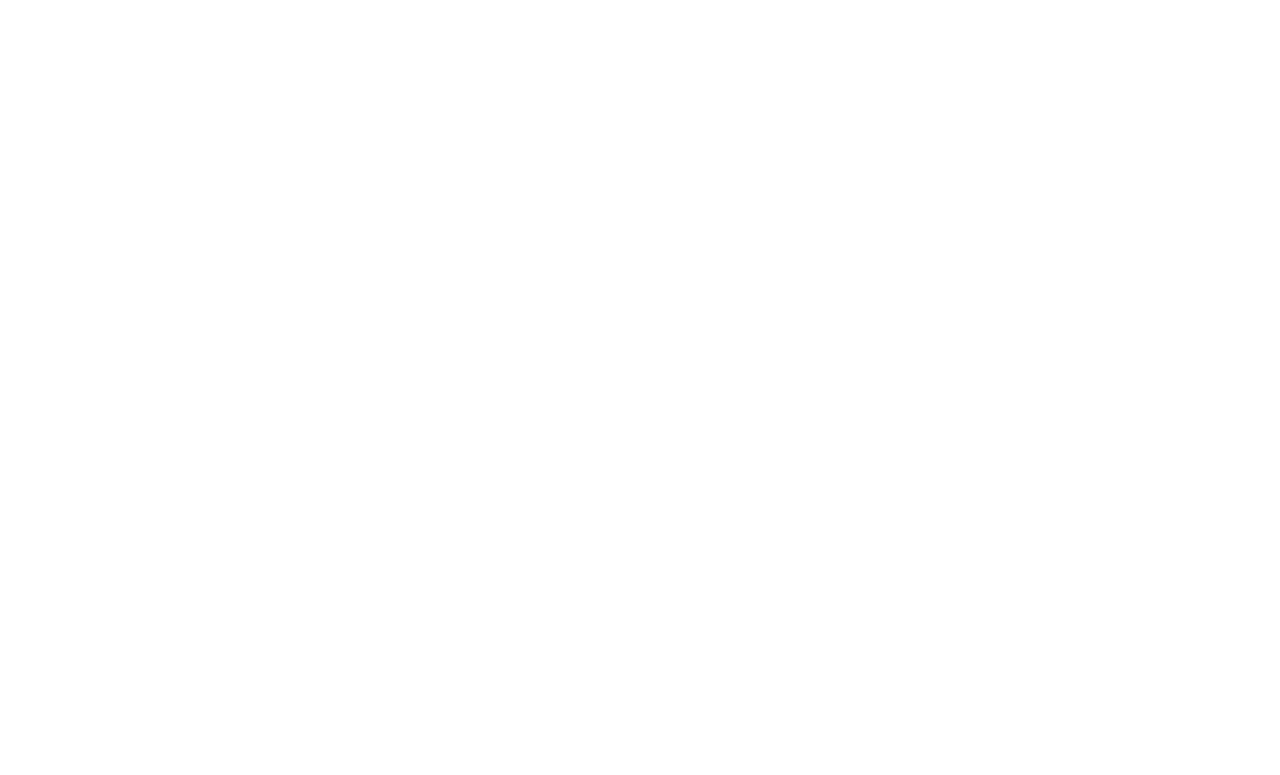
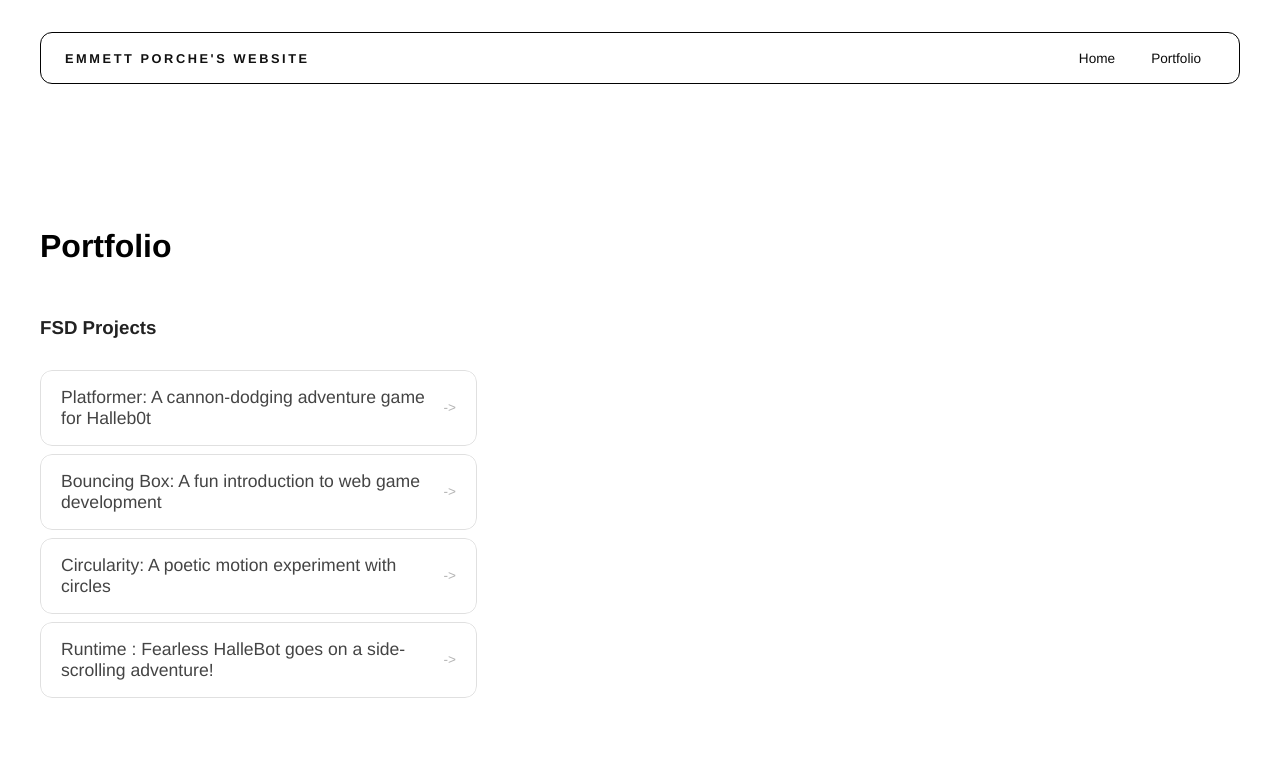
Before and after one commit to EmmettPorche/EmmettPorche.github.io, a plain HTML site: page portfolio.html in a window 1280 px wide. Drawn offline with Linux system fonts and the light colour scheme.

Commit message:
Pushing website

```diff
--- a/portfolio.html
+++ b/portfolio.html
@@ -0,0 +1,52 @@
+<!DOCTYPE html>
+<html>
+
+<head>
+  <title>Skater Boi</title>
+  <link rel="stylesheet" href="style.css" />
+</head>
+
+<body>
+  <!-- All content goes here -->
+  <div id="all-contents">
+    <nav>
+      <h1>Emmett Porche's Website</h1>
+      <ul id="nav-ul">
+
+        <li class="nav-li">
+          <a href="index.html">Home</a>
+        </li>
+        <li class="nav-li">
+          <a href="portfolio.html">Portfolio</a>
+        </li>
+
+      </ul>
+    </nav>
+
+    <main>
+      <div class="content">
+        <h1>Portfolio</h1>
+        <h3>FSD Projects</h3>
+        <ul id="portfolio">
+          <li>
+            <a href="fsd-projects/platformer/">Platformer: A cannon-dodging adventure game for Halleb0t</a>
+          </li>
+          <li>
+            <a href="fsd-projects/bouncing-box/">Bouncing Box: A fun introduction to web game development</a>
+          </li>
+          <li>
+            <a href="fsd-projects/circularity/">Circularity: A poetic motion experiment with circles</a>
+          </li>
+          <li>
+            <a href="fsd-projects/runtime/">Runtime : Fearless HalleBot goes on a side-scrolling adventure!</a>
+          </li>
+        </ul>
+
+        <!-- ASD Projects will go here -->
+
+      </div>
+    </main>
+  </div>
+</body>
+
+</html>
--- a/style.css
+++ b/style.css
@@ -169,10 +169,62 @@
 }
 
 .nav-li a {
-  color: #a8b2d8;
+  color: #0a0a0a;
 }
 
 .nav-li a:hover {
   background: #ffffff;
   color: #fff;
 }
+/* Portfolio styles */
+.content h1 {
+  color: black;
+}
+
+#portfolio {
+  list-style: none;
+  margin: 0;
+  padding: 0;
+  width: 100%;
+  display: flex;
+  flex-direction: column;
+  gap: 8px;
+}
+
+#portfolio li {
+  border-radius: 12px;
+  overflow: hidden;
+}
+
+#portfolio a {
+  display: flex;
+  justify-content: space-between;
+  align-items: center;
+  text-decoration: none;
+  color: #444;
+  padding: 16px 20px;
+  font-size: 1.1rem;
+  font-weight: 500;
+  background: #fff;
+  border: 1px solid #e0e0e0;
+  border-radius: 12px;
+  transition: background 0.25s ease, color 0.25s ease, transform 0.25s ease;
+}
+
+#portfolio a:hover {
+  background: #000;
+  color: #fff;
+  transform: translateX(4px);
+}
+
+#portfolio a::after {
+  content: "->";
+  font-size: 0.85rem;
+  opacity: 0.4;
+  transition: opacity 0.25s ease;
+  white-space: nowrap;
+}
+
+#portfolio a:hover::after {
+  opacity: 1;
+}
```
Also changed, not shown: index.html (+4 -3 lines).
